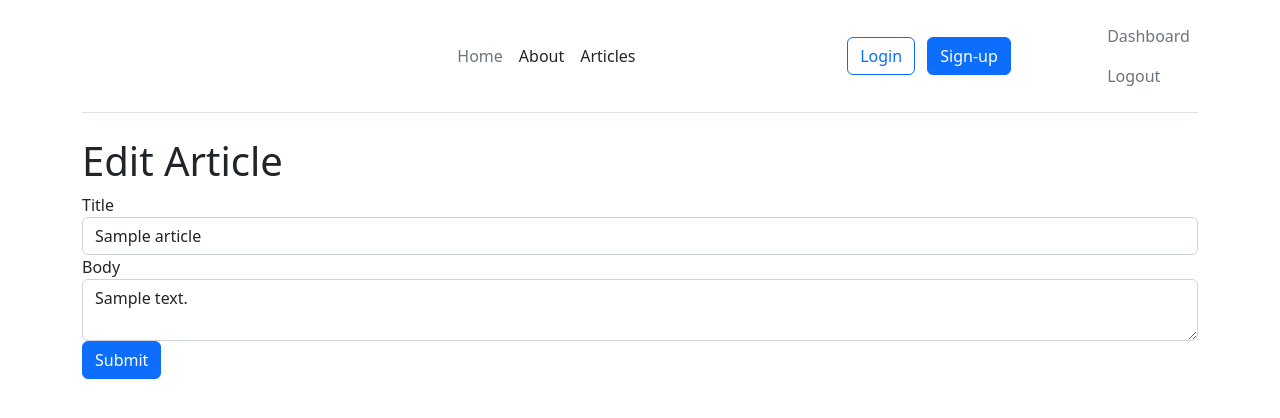
After one commit to masalamind/mo_blog, a Flask app: page /edit_article/1 in a window 1280 px wide. The commit adds this page. Shown: the top 418 px of the page. Run offline with Flask 2, Linux system fonts and the light colour scheme; the visitor is signed in with stand-in values (Sample User, id 1); tables that the repository leaves empty or names only in its code hold one stand-in row (values such as "Sample post"); some libraries are stand-ins or nearby versions.

Commit message:
Add update functionality

```diff
--- a/app.py
+++ b/app.py
@@ -190,6 +190,45 @@ def add_article():
     return redirect(url_for('dashboard'))
   return render_template('add_article.html', form=form)
 
+# Edit Article
+
+@app.route('/edit_article/<string:id>', methods=['GET', 'POST'])
+@is_logged_in
+def edit_article(id):
+  # create cursor
+  cur = mysql.connection.cursor()
+
+  # Get article by id
+
+  result = cur.execute("SELECT * FROM articles WHERE ID = %s", [id])
+
+  article = cur.fetchone()
+
+  # Get Form
+  form = ArticleForm(request.form)
+
+  # Populate article from fields
+  form.title.data = article['title']
+  form.body.data = article['body']
+
+  if request.method == 'POST' and form.validate():
+    title = request.form['title']
+    body = request.form['body']
+
+    # create cursor
+    cur = mysql.connection.cursor()
+    # execute
+    cur.execute("UPDATE articles SET title = %s, body = %s WHERE id = %s", (title, body, id))
+
+    # commit to db
+    mysql.connection.commit()
+
+    # close connection
+    cur.close()
+
+    flash('Article Updated', 'success')
+    return redirect(url_for('dashboard'))
+  return render_template('edit_article.html', form=form)
 
 # Check if user logged in
 
--- /dev/null
+++ b/templates/edit_article.html
@@ -0,0 +1,15 @@
+{% extends 'layout.html' %}
+{% block body %}
+    <h1>Edit Article</h1>
+    {% from "includes/_formhelpers.html" import render_field %}
+    <form action="" method="POST">
+        <div class="form-group">
+            {{ render_field(form.title, class_="form-control") }}
+        </div>
+        <div class="form-group">
+            {{ render_field(form.body, class_="form-control") }}
+        </div>
+        <p><input class="btn btn-primary" type="submit" value="Submit" /></p>
+
+    </form>
+{% endblock %}
--- a/templates/home.html
+++ b/templates/home.html
@@ -13,11 +13,6 @@
         <a href="/register" class="btn btn-primary btn-lg">Register</a>
         <a href="/login" class="btn btn-primary btn-lg">Login</a>
       {% endif %}
-
-      <div class="d-grid gap-2 d-sm-flex justify-content-sm-center">
-        <button type="button" class="btn btn-primary btn-lg px-4 gap-3">Primary button</button>
-        <button type="button" class="btn btn-outline-secondary btn-lg px-4">Secondary</button>
-      </div>
     </div>
   </div>
 {% endblock %}
```
